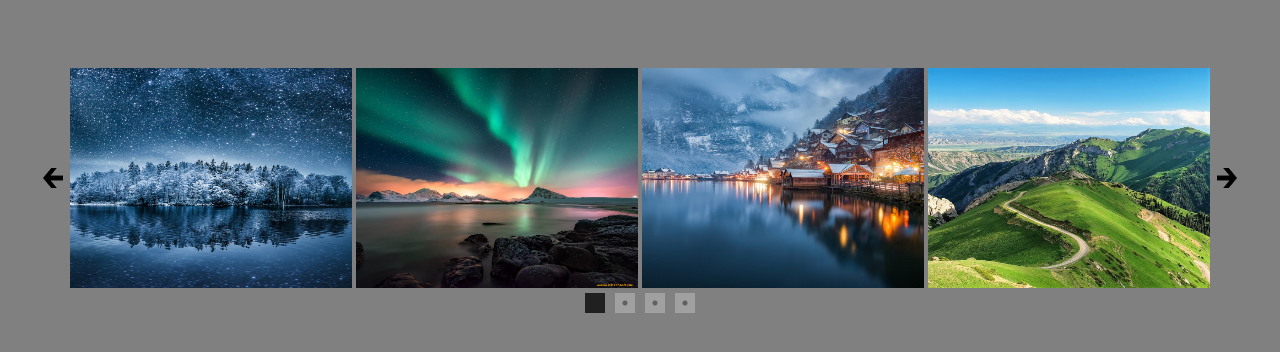
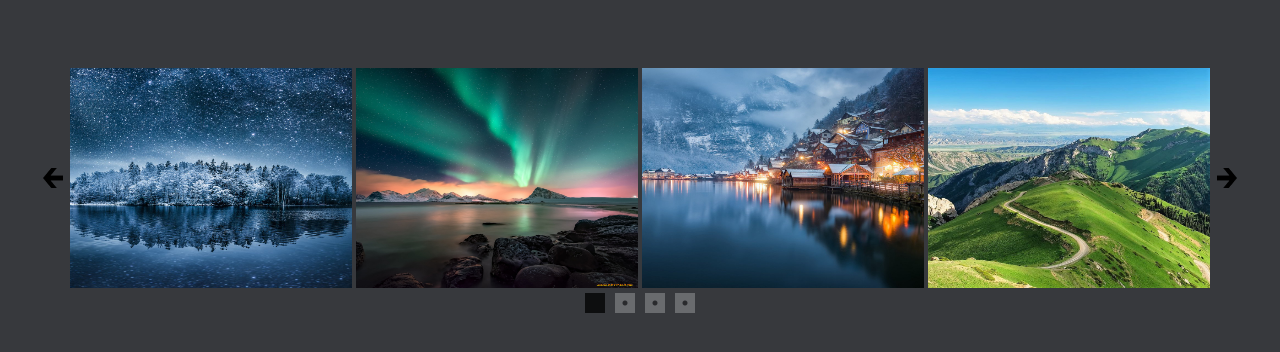
Before and after one commit to Romanov888/web7, a plain HTML site: page index.html in a window 1280 px wide. Drawn offline with Linux system fonts and the light colour scheme.

Commit message:
Update index.html

```diff
--- a/index.html
+++ b/index.html
@@ -9,7 +9,7 @@
         <style>
             body{
                 padding:60px;
-                background-color: grey;
+                background-color: #37393d;
             }
             .image{
                 display: flex;
```
